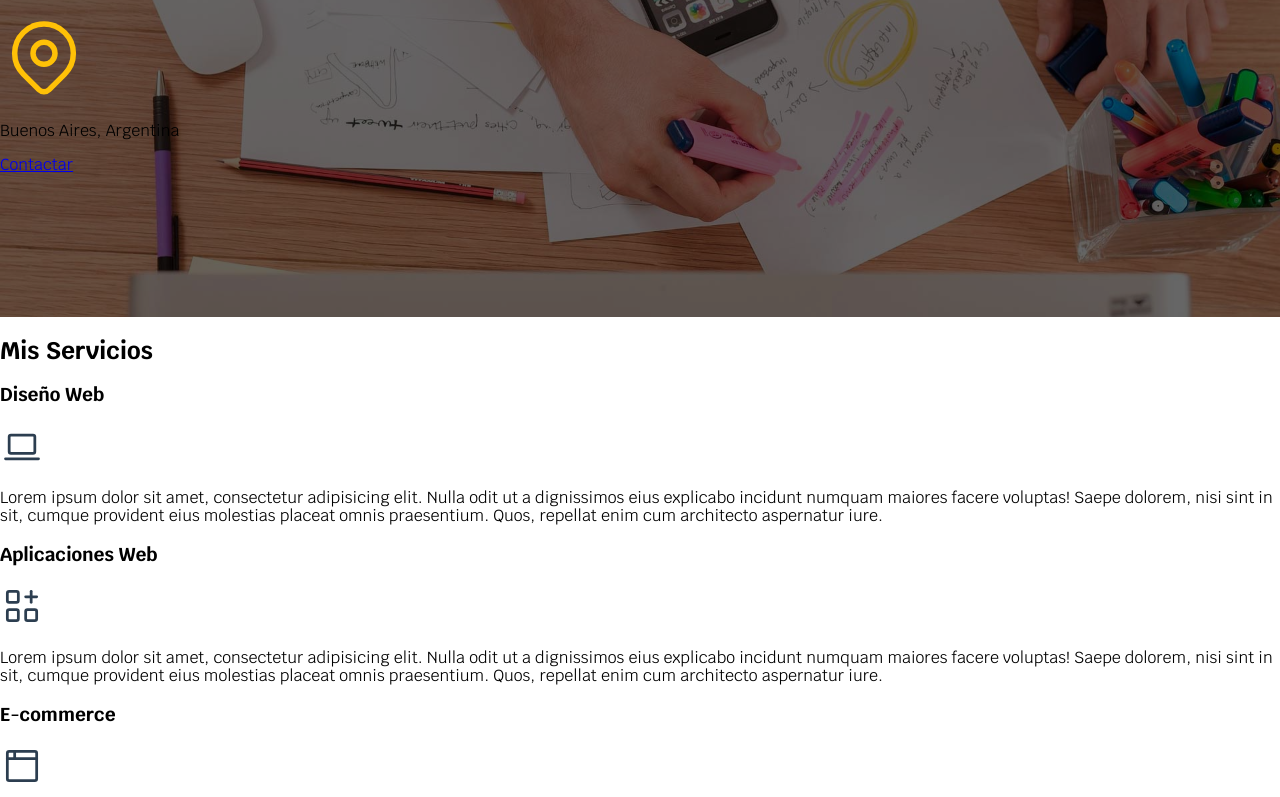
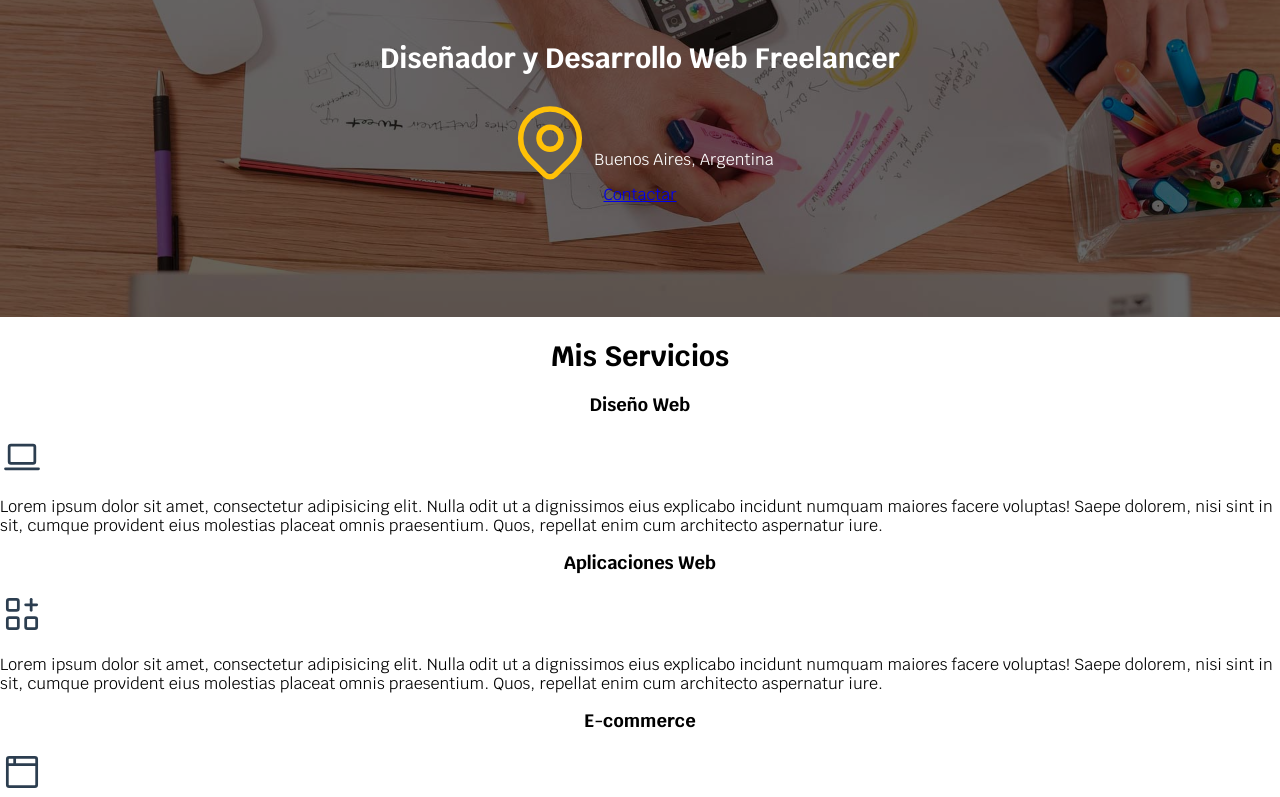
Before and after one commit to AlejoColazurda/Freelancer2023, a plain HTML site: page index.html in a window 1280 px wide. Shown: the part 231-1028 px from the top of the page. Drawn offline with Linux system fonts and the light colour scheme.

Commit message:
Uso de css, mejoras en lo visual de la pagina principal

```diff
--- a/css/style.css
+++ b/css/style.css
@@ -21,17 +21,28 @@ body{
     font-size: 16px;/* 1rem = 10px*/
     font-family: 'Krub', sans-serif;
 }
-.titulo{
-    text-align: center;
+
+/*DEFINIENDO TAMAÑO DE LA TIPOGRAFIA.*/
+h1{
     font-size: 3.8rem;
-    color: var(--cprimario);
-    font-weight: 400;
-
+}
+h2{
+    font-size: 2.8rem;
+}
+h3{
+    font-size: 1.8rem;
 }
 
-/*h1*/ span{/*Si colocamos un h1 antes de este span, nos dara para cada span que se encuentre dentro de cada etiqueta h1 los estilos que le definamos.*/
+h1,h2,h3{
+/*h1*//*Si colocamos un h1 antes de este span, nos dara para cada span que se encuentre dentro de cada etiqueta h1 los estilos que le definamos.*/
+    text-align: center;
+}
+
+.titulo span{
     font-size: 2rem;
 }
+
+
 
 .contenedor{
     /*Cambios: Pasamos de usar solo width a max-width, ya que queremos que cualquier div tome por default el 100%*/
@@ -94,4 +105,19 @@ body{
     background-color: rgb(0 0 0 / 60%);/*Nuevo formato*/
     width: 100%;
     height: 100%;
+
+/*Este bloque de codigo se puede utilizar para alinear tanto vertical como horizontalmente.*/
+    display: flex;
+    flex-direction: column;
+    align-items: center;
+    justify-content: center;
+/*-------------------------------------------------------------------*/
 }
+.contenido-hero h2,
+.contenido-hero p{
+    color: var(--cblanco);
+}
+.ubicacion{
+    display: flex;
+    align-items: flex-end;
+}
--- a/index.html
+++ b/index.html
@@ -35,13 +35,15 @@
         <div class="contenido-hero">
             <h2 class="titulo">Diseñador y Desarrollo Web <pan>Freelancer</pan></h2>
 
-    <svg xmlns="http://www.w3.org/2000/svg" class="icon icon-tabler icon-tabler-map-pin" width="88" height="88" viewBox="0 0 24 24" stroke-width="1.5" stroke="#FFC107" fill="none" stroke-linecap="round" stroke-linejoin="round">
-        <path stroke="none" d="M0 0h24v24H0z" fill="none"/>
-        <path d="M9 11a3 3 0 1 0 6 0a3 3 0 0 0 -6 0" />
-        <path d="M17.657 16.657l-4.243 4.243a2 2 0 0 1 -2.827 0l-4.244 -4.243a8 8 0 1 1 11.314 0z" />
-    </svg>
 
-    <p>Buenos Aires, Argentina</p>
+        <div class="ubicacion"><svg xmlns="http://www.w3.org/2000/svg" class="icon icon-tabler icon-tabler-map-pin" width="88" height="88" viewBox="0 0 24 24" stroke-width="1.5" stroke="#FFC107" fill="none" stroke-linecap="round" stroke-linejoin="round">
+            <path stroke="none" d="M0 0h24v24H0z" fill="none"/>
+            <path d="M9 11a3 3 0 1 0 6 0a3 3 0 0 0 -6 0" />
+            <path d="M17.657 16.657l-4.243 4.243a2 2 0 0 1 -2.827 0l-4.244 -4.243a8 8 0 1 1 11.314 0z" />
+            </svg>
+            <p>Buenos Aires, Argentina</p>
+        </div>
+
 
     <a href="#">Contactar</a>
         </div>
```
